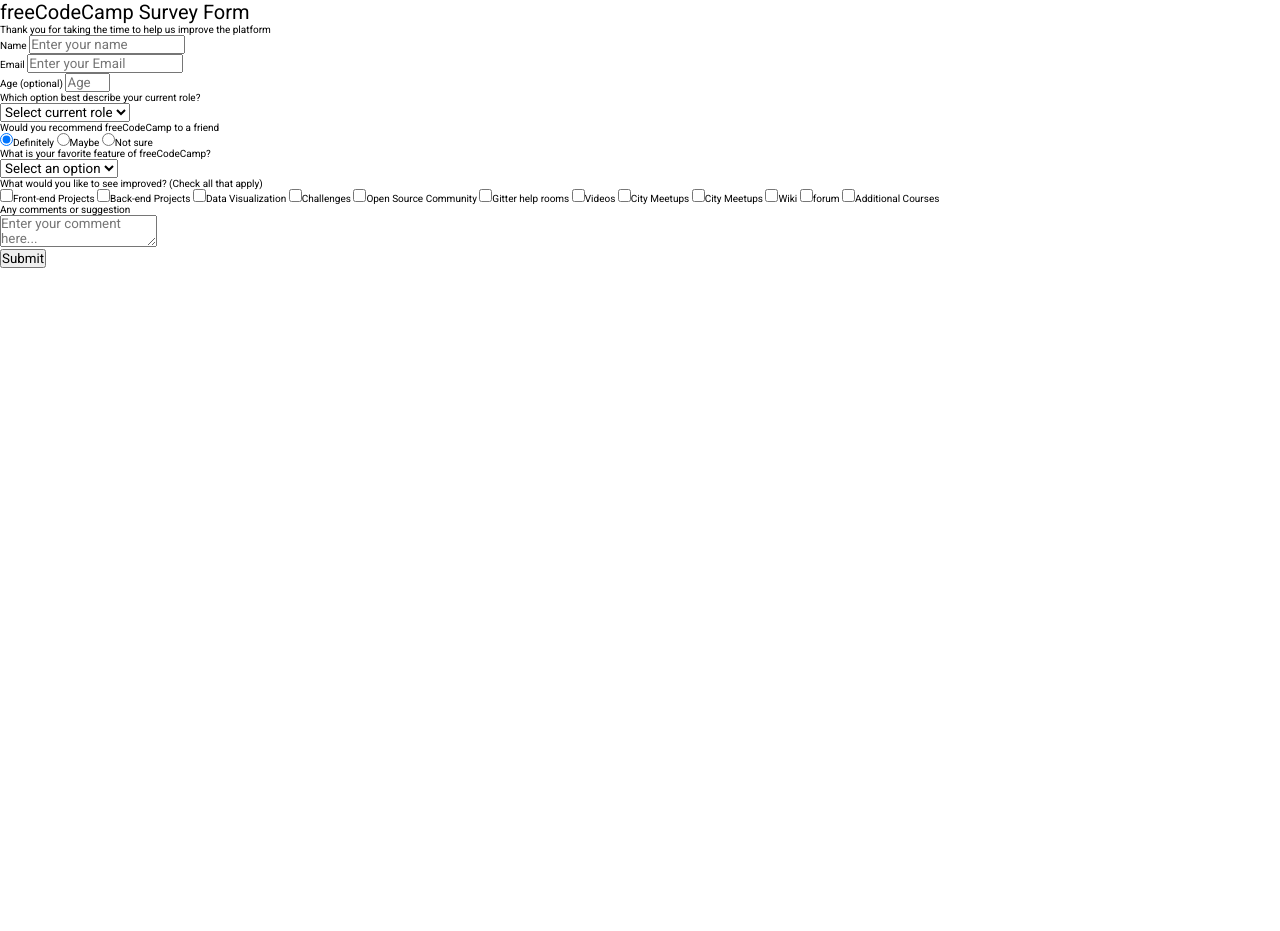
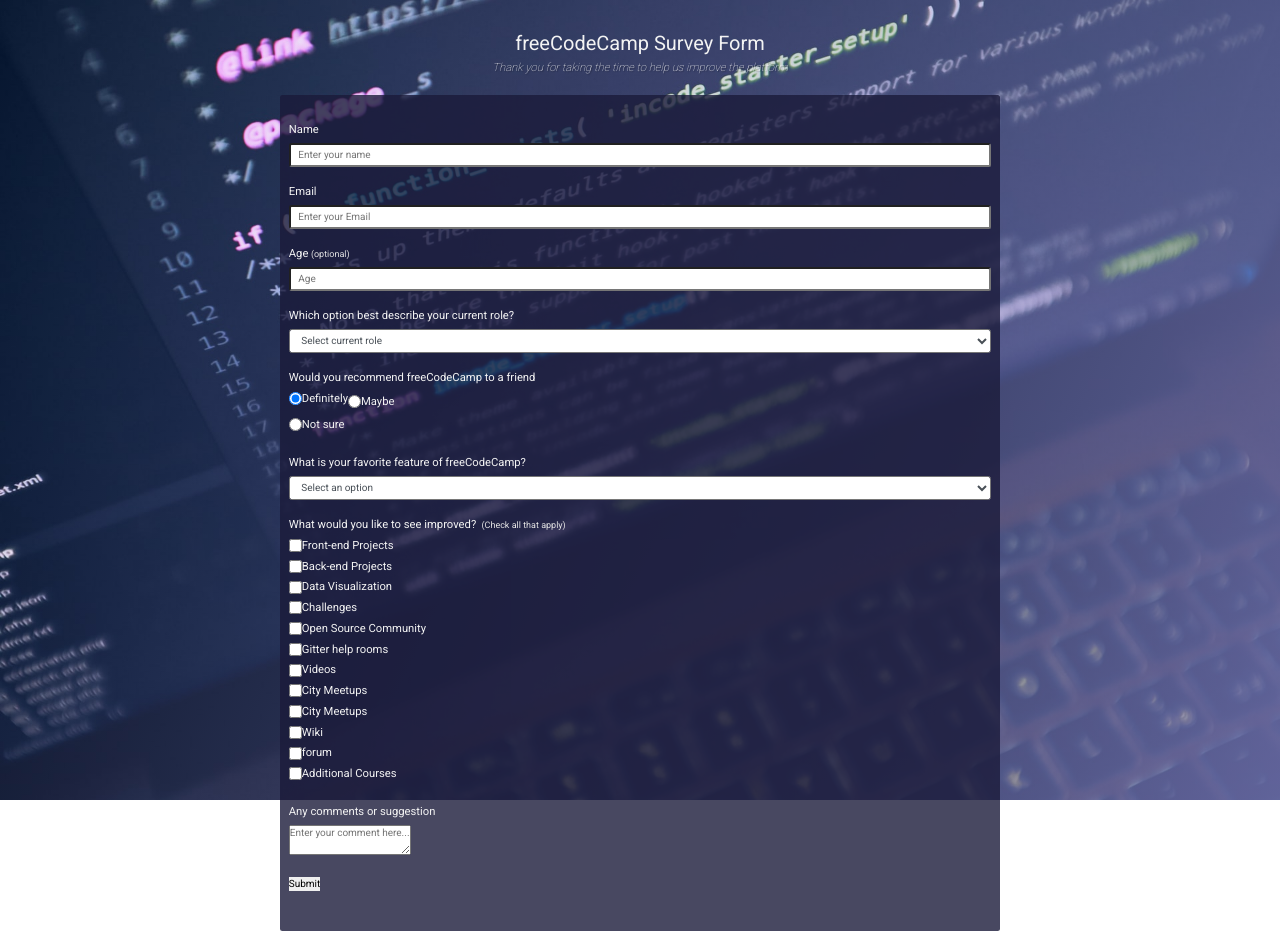
Before and after one commit to w3zeblamf/survey-form, a plain HTML site: page index.html in a window 1280 px wide. Before the commit the page ends 800 px from the top, so only its background shows below. Drawn offline with Linux system fonts and the light colour scheme.

Commit message:
style added

```diff
--- a/style.css
+++ b/style.css
@@ -1,7 +1,8 @@
-/* freeCodeCamp Survey Form*/
+/* freeCodeCamp Web Responsive Certification*/
 
-/* Project Name: Apple eCommerce
+/* Project Name: Survey Form
 ***************************************** */
+
 /* Set the font size (Google fonts) */
 @import url('https://fonts.googleapis.com/css2?family=Roboto:wght@100;300;400;500;700;900&display=swap');
 
@@ -12,11 +13,16 @@
   margin: 0;
   padding: 0;
   outline: none;
-  box-sizing: border-box;
   text-decoration: none;
   list-style-type: none;
   font-family: 'Roboto', sans-serif;
   font-weight: 400;
+}
+
+*,
+*::before,
+*::after {
+  box-sizing: border-box;
 }
 
 /* REM: Relative to font-size of the root element: Equal to the computed value of font-size on the root element. When specified on the font-size property of the root element, the rem units refer to the property's initial value. This means that 1rem equals the font size of the html element (which for most browsers has a default value of 16px
@@ -25,7 +31,145 @@ We are going to use 'ram' as the measurement unit. By default 1 ram = 16 pixels,
 
 To convert one ram into then pixels, we have to decrease the font size of the HTML element. We need to make it sixty two point five percent So, in this case, one rem (1rem) will be equal to ten pixels (10px). */
 
-
 html {
   font-size: 62.5%;
+  --color-white: #f3f3f3;
+  --color-darkblue: #1b1b32;
+  --color-darkblue-alpha: rgba(27, 27, 58, 0.8)
 }
+
+body {
+  font-size: 1rem;
+  font-weight: 400;
+  line-height: 1.4;
+  color: var(--color-white);
+  margin: 0;
+}
+
+body::before {
+  content: "";
+  position: fixed;
+  top:0;
+  left: 0;
+  height: 100%;
+  width: 100%;
+  z-index: -1;
+  background: var(--color-darkblue);
+  background-image: linear-gradient(115deg, rgba(58,58,158,0.0), rgba(136,136,206,0.7)),
+  url(https://w3zeblamf.github.io/survey-form/images/coding.jpg);
+  background-size: cover;
+  background-repeat: no-repeat;
+  background-position: center;
+}
+
+h1 {
+  font-weight: 400;
+  line-height: 1.2;
+}
+
+p {
+  font-size: 1.125rem;
+}
+
+h1,
+p {
+  margin-top: 0;
+  margin-bottom: 0.5rem;
+}
+
+label {
+  display: flex;
+  align-items: center;
+  font-size: 1.125rem;
+  margin-bottom: 0.5rem;
+}
+
+input,
+button,
+select,
+textarea {
+  margin: 0;
+  font-family: inherit;
+  font-size: inherit;
+  line-height: inherit;
+}
+
+button {
+  border: none;
+}
+
+.container {
+  width: 100%;
+  margin:3.125rem auto 0 auto;
+}
+
+@media(min-width: 576px) {
+  .container {
+    max-width: 540px;
+  }
+}
+
+@media(min-width: 768px) {
+  .container {
+    max-width: 720px;
+  }
+}
+
+.header {
+  padding: 0 0.625rem;
+  margin-bottom: 1.875rem;
+}
+
+.description {
+  font-style: italic;
+  font-weight: 200;
+  text-shadow: .1rem .1rem .1rem rgba(0,0,0,0.4);
+}
+
+.clue {
+  margin-left: 0.25rem;
+  font-size: 0.9rem;
+  color: #e4e4e4
+}
+.text-center {
+  text-align: center;
+}
+
+/* Form style */
+form {
+  background: var(--color-darkblue-alpha);
+  padding: 2.5rem 0.625rem;
+  border-radius: 0.25rem;
+}
+
+@media(min-width: 480px) {
+  .form {
+    padding: 2.5rem;
+  }
+}
+
+.form-group {
+  margin: 0 auto 1.25rem auto;
+  padding: 0.25rem;
+}
+
+.form-control {
+  display: block;
+  width: 100%;
+  height: 2.375rem;
+  padding: 0.375rem 0.75rem;
+  color: #495057;
+  background-color: #fff;
+  background-clip: padding-box;
+  border: 1 solid #ced4da;
+  border-radius: 0.25rem;
+  transition: border-color 0.15s ease-in-out, box-shadow 0.15s ease-in-out;
+}
+
+.form-control:focus {
+  border-color: #80bdff;
+  outline: 0;
+  box-shadow: 0 0 0 0.2rem rgba(0, 123, 255, 0.25);
+}
+
+/* End of Form style */
```
